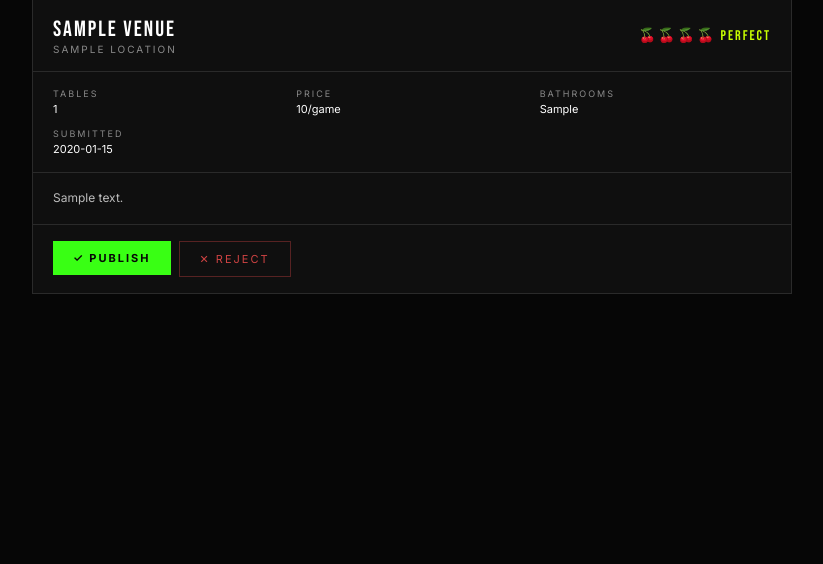
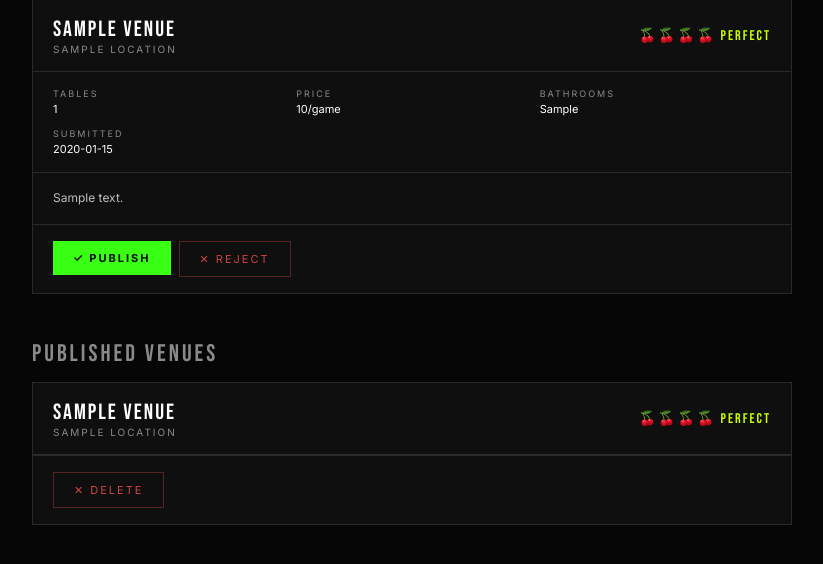
Before and after one commit to rsamuels1/dykepooldb, a Flask app: page /admin in a window 1280 px wide. Shown: the part 169-733 px from the top of the page, without its empty margins (228-1051 px from the left). Run offline with Flask 3, Linux system fonts and the light colour scheme; the visitor is signed in with stand-in values (Sample User, id 1); a database or web service that is not in the repository returns one stand-in record (values such as "Sample title"); parts of the project's set-up code (start-up, migrations or seed data) failed here and were passed over; some libraries are stand-ins or nearby versions.

Commit message:
add functionality to admin page

```diff
--- a/app.py
+++ b/app.py
@@ -300,7 +300,9 @@ def admin():
     cur = db.cursor(cursor_factory=psycopg2.extras.RealDictCursor)
     cur.execute("SELECT * FROM venues WHERE status = 'pending' ORDER BY created_at DESC")
     pending = cur.fetchall()
-    return render_template("admin.html", pending=pending, ratings=RATINGS)
+    cur.execute("SELECT * FROM venues WHERE status = 'approved' ORDER BY created_at DESC")
+    approved = cur.fetchall()
+    return render_template("admin.html", pending=pending, approved=approved, ratings=RATINGS)
 
 
 @app.route("/admin/approve/<int:venue_id>", methods=["POST"])
@@ -323,6 +325,16 @@ def admin_reject(venue_id):
     return redirect(url_for("admin"))
 
 
+@app.route("/admin/delete/<int:venue_id>", methods=["POST"])
+@admin_required
+def admin_delete(venue_id):
+    db = get_db()
+    cur = db.cursor()
+    cur.execute("DELETE FROM venues WHERE id = %s", [venue_id])
+    db.commit()
+    return redirect(url_for("admin"))
+
+
 if __name__ == "__main__":
     if not _table_exists():
         init_db()
--- a/templates/admin.html
+++ b/templates/admin.html
@@ -29,6 +29,9 @@
     .btn-approve:hover { filter: brightness(1.1); }
     .btn-reject:hover  { border-color: rgba(255,80,80,0.7); color: rgba(255,80,80,1); }
     .empty-state { padding: 80px 20px; text-align: center; color: var(--adim); font-size: 11px; letter-spacing: 3px; text-transform: uppercase; }
+    .section-title { font-family: var(--fhead); font-size: 24px; letter-spacing: 3px; color: var(--adim); margin: 48px 0 16px; }
+    .btn-delete { background: transparent; color: rgba(255,80,80,0.8); border: 1px solid rgba(255,80,80,0.3); font-family: var(--fbody); font-size: 11px; letter-spacing: 2px; text-transform: uppercase; padding: 10px 20px; cursor: pointer; }
+    .btn-delete:hover { border-color: rgba(255,80,80,0.7); color: rgba(255,80,80,1); }
     </style>
 </head>
 <body>
@@ -77,7 +80,7 @@
                 </div>
                 <div class="pending-field">
                     <div class="pending-label">Submitted</div>
-                    <div class="pending-value">{{ venue['created_at'][:10] }}</div>
+                    <div class="pending-value">{{ venue['created_at'].strftime('%Y-%m-%d') if venue['created_at'] else '—' }}</div>
                 </div>
             </div>
 
@@ -99,6 +102,30 @@
     {% else %}
         <div class="empty-state">No pending submissions</div>
     {% endif %}
+
+    {% if approved %}
+    <div class="section-title">PUBLISHED VENUES</div>
+    {% for venue in approved %}
+    {% set r = ratings[venue['rating']] %}
+    <div class="pending-card">
+        <div class="pending-head">
+            <div>
+                <div class="pending-name">{{ venue['venue_name'] }}</div>
+                <div class="pending-loc">{{ venue['location'] }}</div>
+            </div>
+            <div style="font-family:var(--fhead); font-size:14px; letter-spacing:2px; color:{{ '#39FF14' if venue['rating'] == 5 else ('#C8FF00' if venue['rating'] == 4 else ('#FFD000' if venue['rating'] == 3 else ('#FF7A00' if venue['rating'] == 2 else ('#FF3B5C' if venue['rating'] == 1 else '#888')))) }};">
+                {{ r['stars'] }} {{ r['label'] }}
+            </div>
+        </div>
+        <div class="pending-actions">
+            <form method="POST" action="/admin/delete/{{ venue['id'] }}" style="margin:0;">
+                <button type="submit" class="btn-delete"
+                        onclick="return confirm('Permanently delete {{ venue['venue_name'] }}?')">✕ Delete</button>
+            </form>
+        </div>
+    </div>
+    {% endfor %}
+    {% endif %}
 </div>
 
 </body>
```
